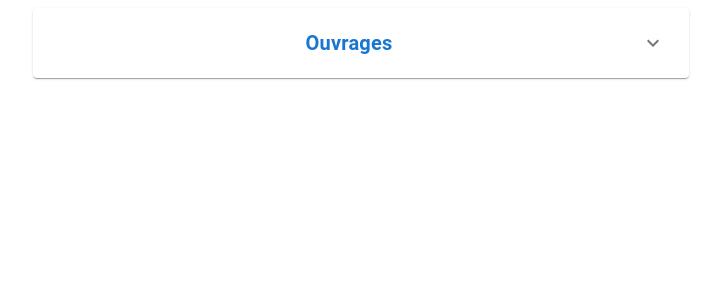
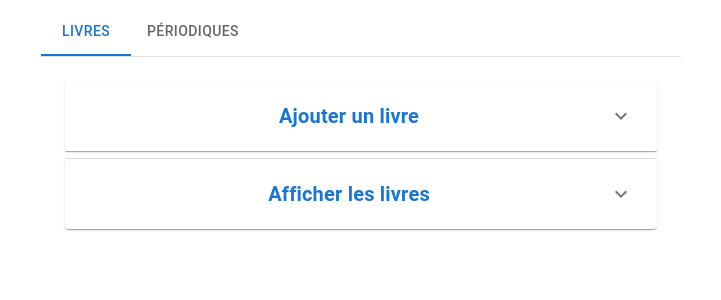
Before and after one commit to PhilippeCLeger/KBK-BD-T2-FrontEnd, a React (Vite) app: page / in a window 1280 px wide. Shown: the top 300 px of the page, without its empty margins (279-1000 px from the left). Built offline with nearby package versions, Linux system fonts and the light colour scheme.

Commit message:
Accordion

```diff
--- a/src/App.jsx
+++ b/src/App.jsx
@@ -12,27 +12,8 @@ import AccordionSummary from '@mui/material/AccordionSummary';
 function App() {
   const [type, setType] = useState(TYPES_OUVRAGES.LIVRE.toString());
   return (
-    <div className="App" style={{display: "flex", flexDirection: "column", alignItems: "center"}}>
-      <Accordion sx={{
-            display: "flex",
-            flexDirection: "column",
-            p:"0.5rem",
-            maxWidth: "40rem"
-          }}>
-            <AccordionSummary
-            expandIcon={<ExpandMoreIcon />}
-            aria-controls="panel1a-content"
-            id="panel-header"
-            >
-            <Typography align="center" sx={{
-              width: "100%",
-              fontWeight:"bold",
-              fontSize:"1.25rem",
-              color:"primary.main"
-              }}>
-                Ouvrages
-            </Typography>
-        </AccordionSummary>
+    <div className="App">
+      <Box sx={{display: "flex", flexDirection: "column", alignItems: "center"}}>
         <Box sx={{display: "flex", flexDirection: "column", alignItems: "stretch", width:"40rem"}}>
           <TabContext value={type}>
             <Box sx={{ borderBottom: 1, borderColor: 'divider' }}>
@@ -44,14 +25,48 @@ function App() {
             {Object.values(TYPES_OUVRAGES).map(type => (
               <TabPanel key={type} value={type.toString()}>
                 <Box sx={{display:'flex', flexDirection:'column', gap:1}}>
-                  <OuvrageForm type={type} />
-                  <OuvragesList type={type}/>
+                  <Accordion
+                    sx={{
+                      display: "flex",
+                      flexDirection: "column",
+                      p:"0.5rem",
+                      maxWidth: "40rem"
+                    }}>
+                      <AccordionSummary
+                        expandIcon={<ExpandMoreIcon />}
+                        aria-controls="panel1a-content"
+                        id="panel-header"
+                        >
+                          <Typography align="center" sx={{width: "100%", fontWeight:"bold", fontSize:"1.25rem", color:"primary.main" }}>
+                            {`Ajouter un ${type === TYPES_OUVRAGES.LIVRE ? "livre" : "périodique" }`}
+                          </Typography>
+                      </AccordionSummary>
+                      <OuvrageForm type={type} />
+                    </Accordion>
+                    <Accordion
+                      sx={{
+                        display: "flex",
+                        flexDirection: "column",
+                        p:"0.5rem",
+                        maxWidth: "40rem"
+                      }}>
+                      <AccordionSummary
+                        expandIcon={<ExpandMoreIcon />}
+                        aria-controls="panel1a-content"
+                        id="panel2-header"
+                        >
+                          <Typography align="center" sx={{width: "100%", fontWeight:"bold", fontSize:"1.25rem", color:"primary.main" }}>
+                            {`Afficher les ${type === TYPES_OUVRAGES.LIVRE ? "livres" : "périodiques" }`}
+                          </Typography>
+                      </AccordionSummary>
+                      <OuvragesList type={type}/>
+                    </Accordion>
                 </Box>
               </TabPanel>
             ))}
           </TabContext>
         </Box>
-      </Accordion>
+      </Box>
     </div>
   )
 }
```
